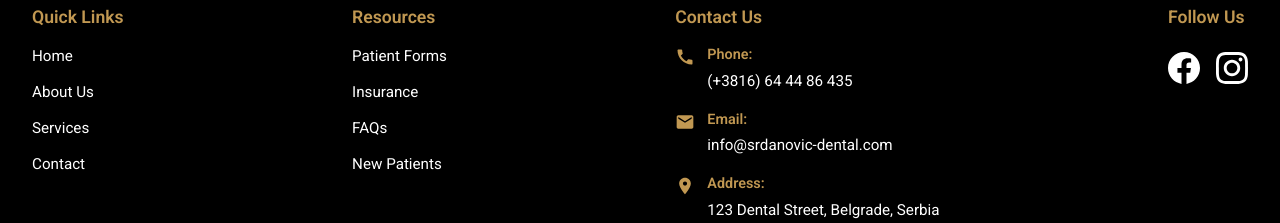
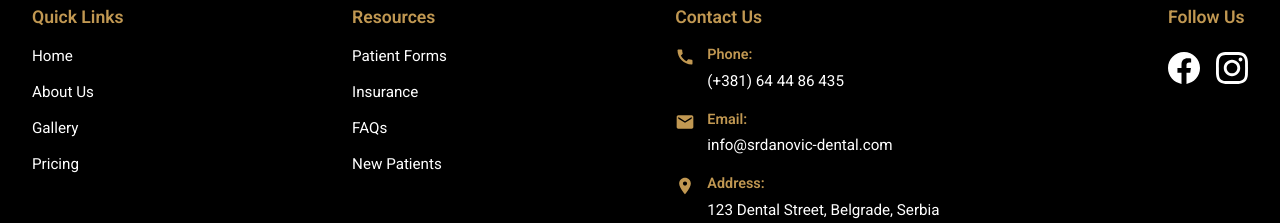
Before and after one commit to Relevantfender/srdanovic-dental-clinic, an Angular app in the folder frontend/: page /about in a window 1280 px wide. Shown: the part 841-1064 px from the top of the page. Built offline with nearby package versions, Linux system fonts and the light colour scheme.

Commit message:
fixed footer stuff

```diff
--- a/frontend/src/app/components/shared/footer-component/footer-component.ts
+++ b/frontend/src/app/components/shared/footer-component/footer-component.ts
@@ -17,9 +17,9 @@ interface FooterLink {
 export class FooterComponent {
   quickLinks: FooterLink[] = [
     { label: 'Home', route: '/' },
-    { label: 'About Us', route: '/about' },
-    { label: 'Services', route: '/services' },
-    { label: 'Contact', route: '/contact' }
+    { label: 'About Us', route: '/about-us' },
+    { label: 'Gallery', route: '/gallery' },
+    { label: 'Pricing', route: '/pricing' }
   ];
 
   resources: FooterLink[] = [
@@ -30,7 +30,7 @@ export class FooterComponent {
   ];
 
   contactInfo = {
-    phone: '(+3816) 64 44 86 435',
+    phone: '(+381) 64 44 86 435',
     email: 'info@srdanovic-dental.com',
     address: '123 Dental Street, Belgrade, Serbia'
   };
```
